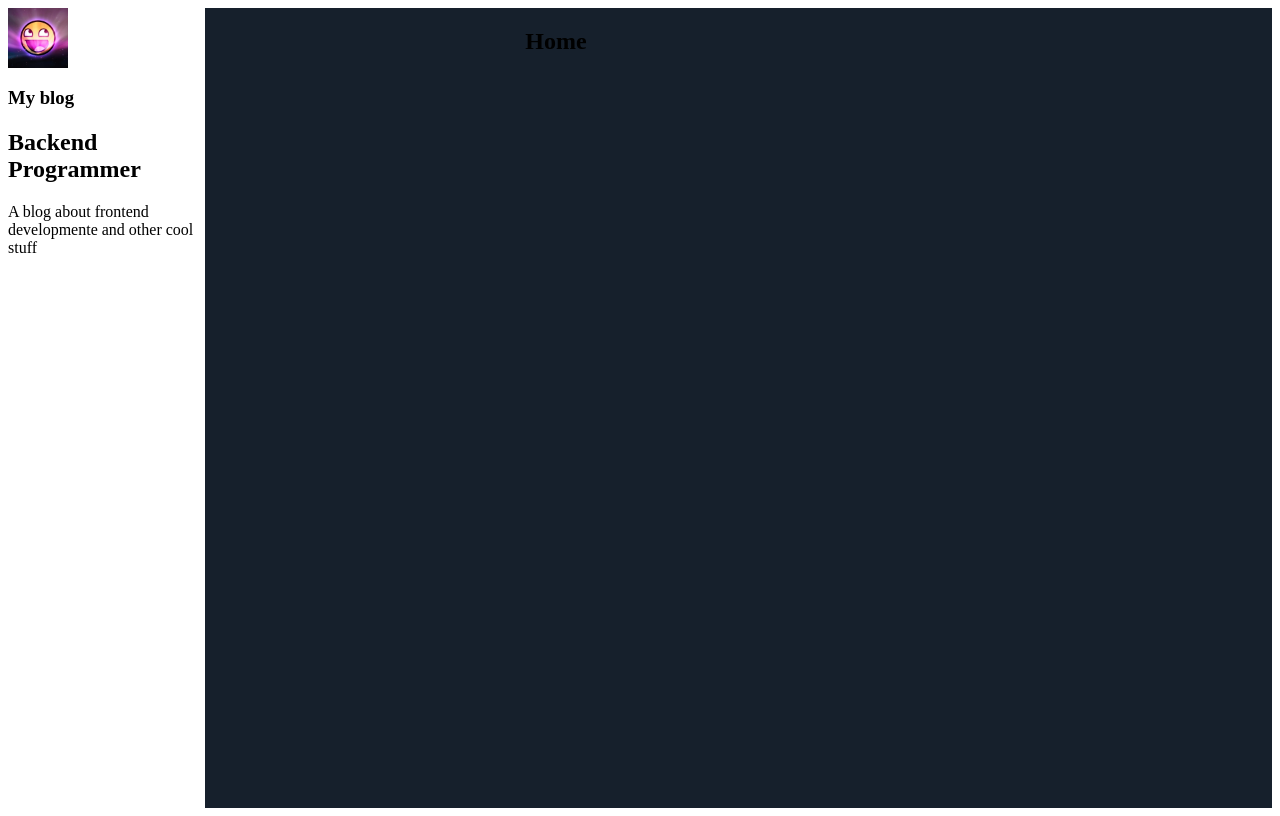
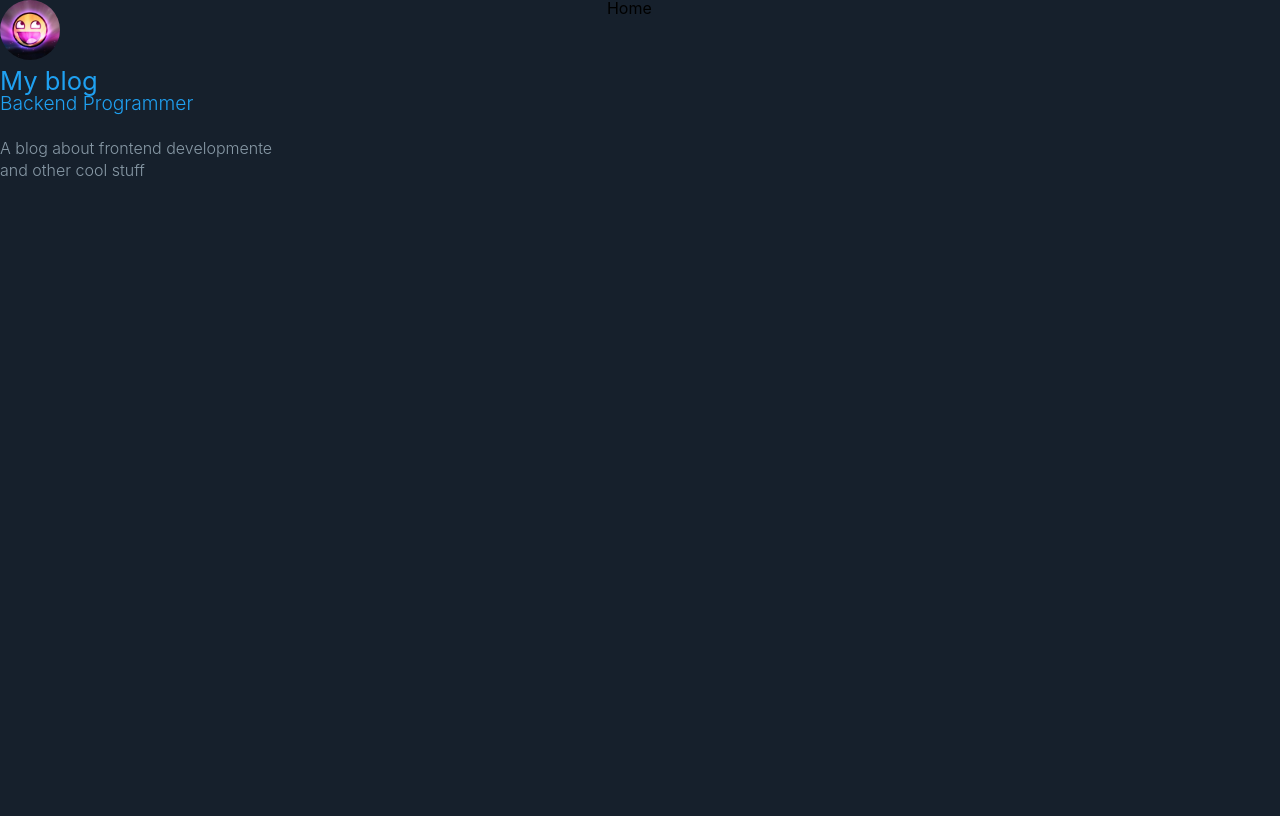
Before and after one commit to ArthurEstevan/my-blog, a Gatsby site: page / in a window 1280 px wide. Built offline with nearby package versions, Linux system fonts and the light colour scheme; Gatsby itself is replaced by a stand-in of ours.

Commit message:
Estilizando Site | 08-07-22

```diff
--- a/src/components/Avatar/index.js
+++ b/src/components/Avatar/index.js
@@ -1,12 +1,11 @@
 import React from "react"
+import { useStaticQuery, graphql } from "gatsby"
 
-import { useStaticQuery, graphql } from "gatsby"
-import { GatsbyImage } from "gatsby-plugin-image"
-
+import * as S from './styled'
 
 const Avatar = () => {
-    const { avatarImage } = useStaticQuery(
-      graphql`
+  const { avatarImage } = useStaticQuery(
+    graphql`
         query {
           avatarImage: file(relativePath: { eq: "profile-photo.png" }) {
             childImageSharp {
@@ -15,9 +14,9 @@ const Avatar = () => {
           }
         }
       `
-    )
+  )
 
-    return <GatsbyImage image={avatarImage.childImageSharp.gatsbyImageData} />
+  return <S.AvatarWrapper image={avatarImage.childImageSharp.gatsbyImageData} />
 }
 
 export default Avatar
--- /dev/null
+++ b/src/components/Avatar/styled.js
@@ -0,0 +1,9 @@
+import styled from "styled-components";
+import { GatsbyImage } from "gatsby-plugin-image"
+
+export const AvatarWrapper = styled(GatsbyImage)`
+border-radius: 50%;
+height: 3.75rem;
+width: 3.75rem;
+`
+// margin: auto; caso precise usar futuramente
--- a/src/components/Layout/index.js
+++ b/src/components/Layout/index.js
@@ -2,27 +2,19 @@ import * as React from "react"
 import PropTypes from "prop-types"
 import Profile from "../Profile"
 
-import styled from "styled-components"
+import GlobalStyles from "../../styles/global"
+import * as S from './styled'
 
-const LayoutWrapper = styled.section`
-  display: flex;
-`
-
-const LayoutMain = styled.main`
-  background: #16202c;
-  min-height: 100vh;
-  padding: 0 3.75rem 0 20rem;
-  width: 100%;
-`
 
 const Layout = ({ children }) => {
   return (
-    <LayoutWrapper>
+    <S.LayoutWrapper>
+      <GlobalStyles />
       <aside>
         <Profile />
       </aside>
-      <LayoutMain>{children}</LayoutMain>
-    </LayoutWrapper>
+      <S.LayoutMain>{children}</S.LayoutMain>
+    </S.LayoutWrapper>
   )
 }
 
--- /dev/null
+++ b/src/components/Layout/styled.js
@@ -0,0 +1,12 @@
+import styled from "styled-components"
+
+export const LayoutWrapper = styled.section`
+  display: flex;
+`
+
+export const LayoutMain = styled.main`
+  background: #16202c;
+  min-height: 100vh;
+  padding: 0 3.75rem 0 20rem;
+  width: 100%;
+`
--- a/src/components/Profile/index.js
+++ b/src/components/Profile/index.js
@@ -2,6 +2,7 @@ import React from "react"
 import { useStaticQuery, graphql } from "gatsby"
 
 import Avatar from "../Avatar"
+import * as S from './styled'
 
 const Profile = () => {
   const {
@@ -20,12 +21,16 @@ const Profile = () => {
     `)
 
   return (
-        <div className="Profile-wrapper">
+    <S.ProfileWrapper>
+      <S.ProfileLink>
         <Avatar />
-            <h1>{title}</h1>
-            <h2>{position}</h2>
-            <p>{description}</p>
-        </div>
+        <S.ProfileAuthor>
+          {title}
+          <S.ProfilePosition>{position}</S.ProfilePosition>
+        </S.ProfileAuthor>
+      </S.ProfileLink>
+      <S.ProfileDescription>{description}</S.ProfileDescription>
+    </S.ProfileWrapper>
     )
 }
 
--- /dev/null
+++ b/src/components/Profile/styled.js
@@ -0,0 +1,34 @@
+import styled from "styled-components"
+import { Link } from "gatsby"
+
+export const ProfileWrapper = styled.section`
+  color: #8899a6;
+  display: flex;
+  flex-direction: column;
+`
+
+export const ProfileLink = styled(Link)`
+  color: #8899a6;
+  text-decoration: none;
+  transition: color 0.5s;
+  &:hover {
+    color: #1fa1f2;
+  }
+`
+
+export const ProfileAuthor = styled.h1`
+  font-size: 1.6rem;
+  margin: 0.5rem auto 1.5rem;
+`
+
+export const ProfilePosition = styled.small`
+  display: block;
+  font-size: 1.2rem;
+  font-weight: 300;
+`
+
+export const ProfileDescription = styled.p`
+  font-size: 1rem;
+  font-weight: 300;
+  line-height: 1.4;
+`
--- /dev/null
+++ b/src/styles/global.js
@@ -0,0 +1,66 @@
+import { createGlobalStyle } from "styled-components"
+
+const GlobalStyles = createGlobalStyle`
+  /* http://meyerweb.com/eric/tools/css/reset/
+   v2.0 | 20110126
+   License: none (public domain)
+  */
+  html, body, div, span, applet, object, iframe,
+  h1, h2, h3, h4, h5, h6, p, blockquote, pre,
+  a, abbr, acronym, address, big, cite, code,
+  del, dfn, em, img, ins, kbd, q, s, samp,
+  small, strike, strong, sub, sup, tt, var,
+  b, u, i, center,
+  dl, dt, dd, ol, ul, li,
+  fieldset, form, label, legend,
+  table, caption, tbody, tfoot, thead, tr, th, td,
+  article, aside, canvas, details, embed,
+  figure, figcaption, footer, header, hgroup,
+  menu, nav, output, ruby, section, summary,
+  time, mark, audio, video {
+    margin: 0;
+    padding: 0;
+    border: 0;
+    font-size: 100%;
+    font: inherit;
+    vertical-align: baseline;
+  }
+  /* HTML5 display-role reset for older browsers */
+  article, aside, details, figcaption, figure,
+  footer, header, hgroup, menu, nav, section {
+    display: block;
+  }
+  body {
+    line-height: 1;
+  }
+  ol, ul {
+    list-style: none;
+  }
+  blockquote, q {
+    quotes: none;
+  }
+  blockquote:before, blockquote:after,
+  q:before, q:after {
+    content: '';
+    content: none;
+  }
+  table {
+    border-collapse: collapse;
+    border-spacing: 0;
+  }
+  * {
+    box-sizing: border-box;
+  }
+  body {
+    background: #16202c;
+    line-height: 1;
+    font-size: 100%;
+    font-family: -apple-system, BlinkMacSystemFont, "Segoe UI", Roboto, Helvetica, Arial, sans-serif, "Apple Color Emoji", "Segoe UI Emoji", "Segoe UI Symbol";
+  }
+  img {
+    display: block;
+  	width: 100%;
+  	height: auto;
+  }
+`
+export default GlobalStyles
```
Lines whose indentation alone changed are shown as unchanged.
